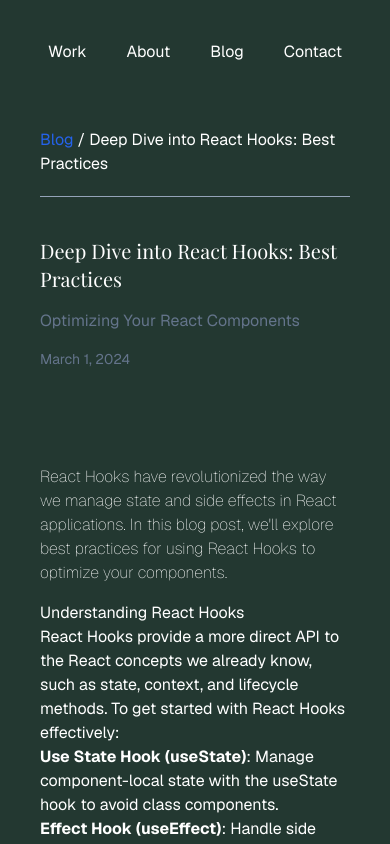
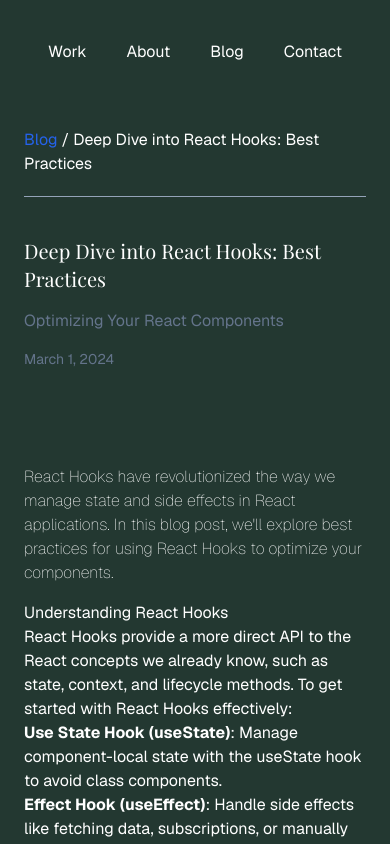
Before and after one commit to Zarksm/rynngrha, a Next.js app: page /blog/1 in a window 390 px wide. Shown: the top 844 px of the page. Built offline with nearby package versions, Linux system fonts and the light colour scheme; a web font is replaced by a local one.

Commit message:
just fix a lil bug

```diff
--- a/src/app/blog/[id]/page.jsx
+++ b/src/app/blog/[id]/page.jsx
@@ -20,7 +20,7 @@ const BlogDetail = ({ params }) => {
   }
 
   return (
-    <div className="w-full h-auto bg-primary px-10 md:px-28 pb-20 pt-32">
+    <div className="w-full h-auto bg-primary px-6 md:px-28 pb-20 pt-32">
       <div className="md:container border-b border-slate-400 pb-5">
         <p className="text-blue-600">
           <Link href="/blog">Blog</Link>{" "}
```
